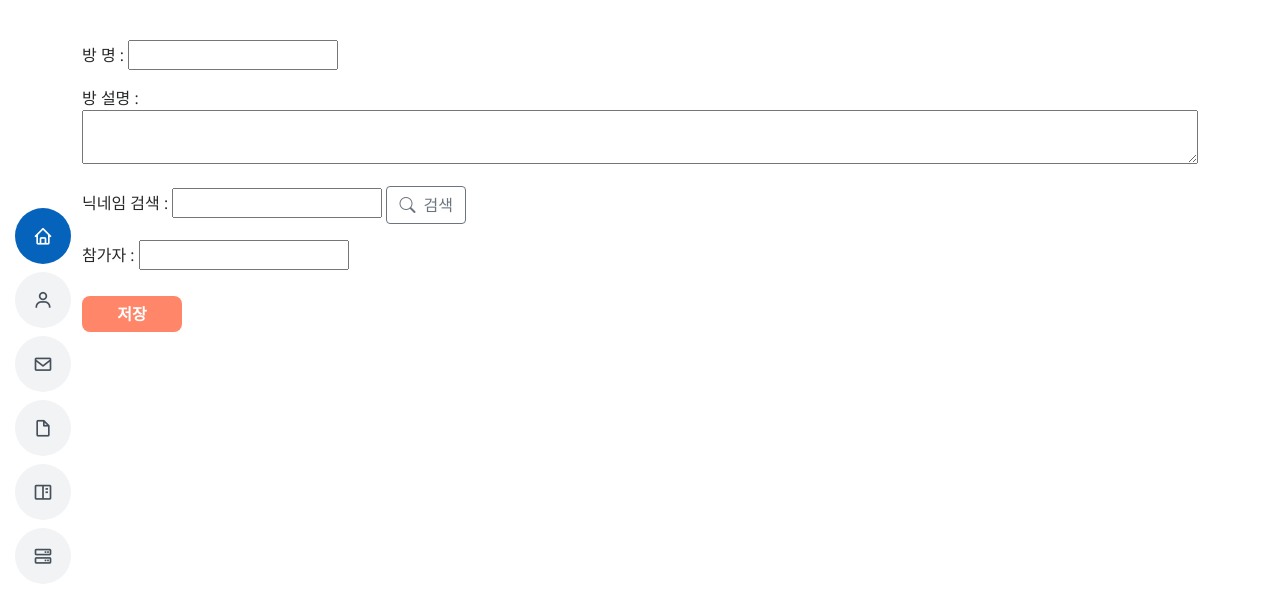
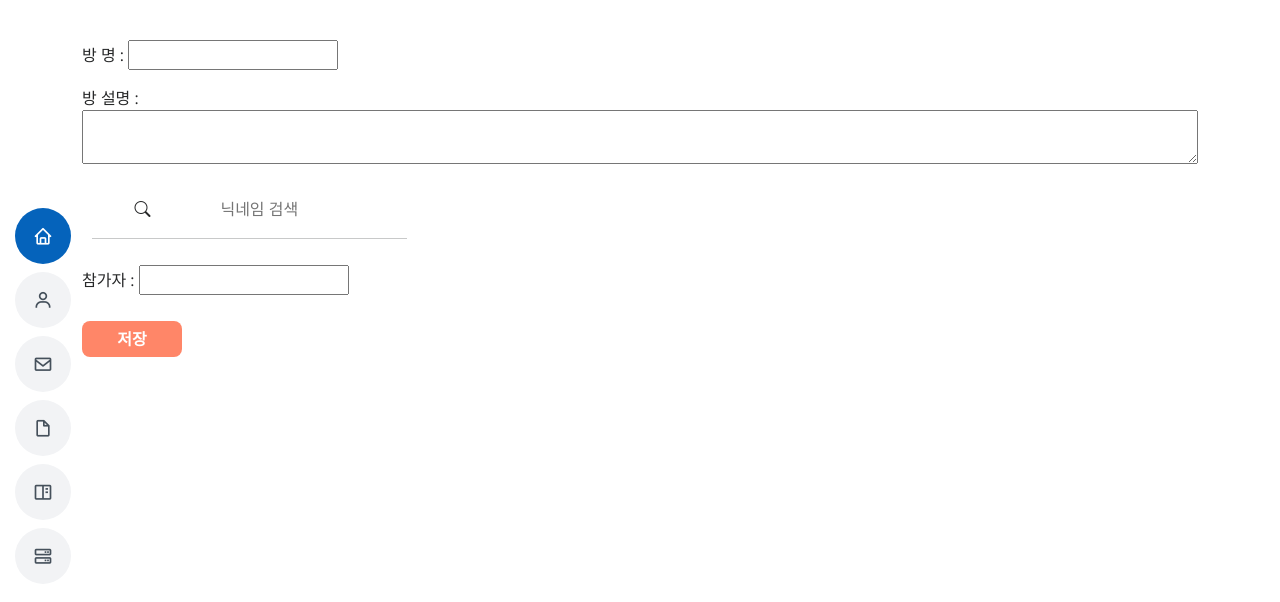
Before and after one commit to lhs961021/URL_FARM, a Django app: page /shared_chat/openroom in a window 1280 px wide. Shown: the top 602 px of the page. Run offline with Django 3.2, Linux system fonts and the light colour scheme; some libraries are stand-ins or nearby versions.

Commit message:
ajax 검색 디자인

```diff
--- a/shared_chat/templates/open&fix.html
+++ b/shared_chat/templates/open&fix.html
@@ -13,6 +13,28 @@
   margin-bottom: 30px;
   font-weight: bold;
 }
+.ul_cover_div{
+    padding:10px;
+    width:30%;
+}
+.ul_cover_p{
+    width:100%;
+    text-align:center;
+}
+#nick{
+    {% comment %} input {% endcomment %}
+    border:none;
+    text-align:center;
+}
+.nickli{
+    padding:10px;
+}
+.nickul{
+    padding:0;
+    text-align:center;
+    border:1px solid lightgray;
+    border-radius:5px;
+}
 </style>
 <section id="portfolio-details" class="portfolio-details">
     <div class="container">
@@ -21,10 +43,12 @@
             <p>방 명 : <input value="{{room.name}}" type="text" name="name" required></p>
             <p>방 설명 : <textarea style="width: 100%;" type="text" name="description" id="" cols="50" rows="2"
                     required>{{room.description}}</textarea></p>
-            닉네임 검색 : <input type="text" id="nick" onkeyup="search(this);">
-            <button id="nick_search" type="button" class="btn btn-outline-secondary" aria-label="닉검색">
-                                <i class="bi bi-search me-2"></i>검색</button>
+            <div class="ul_cover_div">
+            <p class="ul_cover_p"><i class="bi bi-search me-2"></i><input placeholder="닉네임 검색 " type="text" id="nick" onkeyup="search(this);"></p>
+            <hr>
+
             <ul id="nicklist"></ul>
+            </div>
 
 
 
@@ -53,13 +77,19 @@
 
             success: function (response){
                 list=response;
-                console.log(list);
 
+                if(Object.keys(list).length==0){
+                    $('#nicklist').removeClass("nickul");
+                }
+                else{
+                    $('#nicklist').addClass("nickul");
+                }
                 $('#nicklist').empty();
                 for(var key in list){
+
                     $('#nicklist').append(`
-                    <li class="nicklist" data-input="${list[key]}" >
-                    <a href='javascript:void(0);'>${list[key]}</a>
+                    <li style="list-style:none;" class="nickli" data-input="${list[key]}" >
+                    <a style="color:black;" href='javascript:void(0);'>${list[key]}</a>
                     </li>
                     `);
 
--- a/shared_chat/views.py
+++ b/shared_chat/views.py
@@ -45,12 +45,15 @@ def nick_check(request):
 
     nickname=nickname['nick']
 
-    list=Profile.objects.filter(nickname__contains=nickname)
+    if nickname == '': # 닉네임이 쳤다가 다지워서 빈게 contains인 경우 제외
+        list=''
+    else:
+        list=Profile.objects.filter(nickname__contains=nickname).exclude(nickname='')
     # print(list)
 
     nicklist={}
     for i in list:
         nicklist[i.id]=i.nickname
-    print(nicklist)
+    # print(nicklist)
 
     return HttpResponse(json.dumps(nicklist),content_type="application/json")
```
